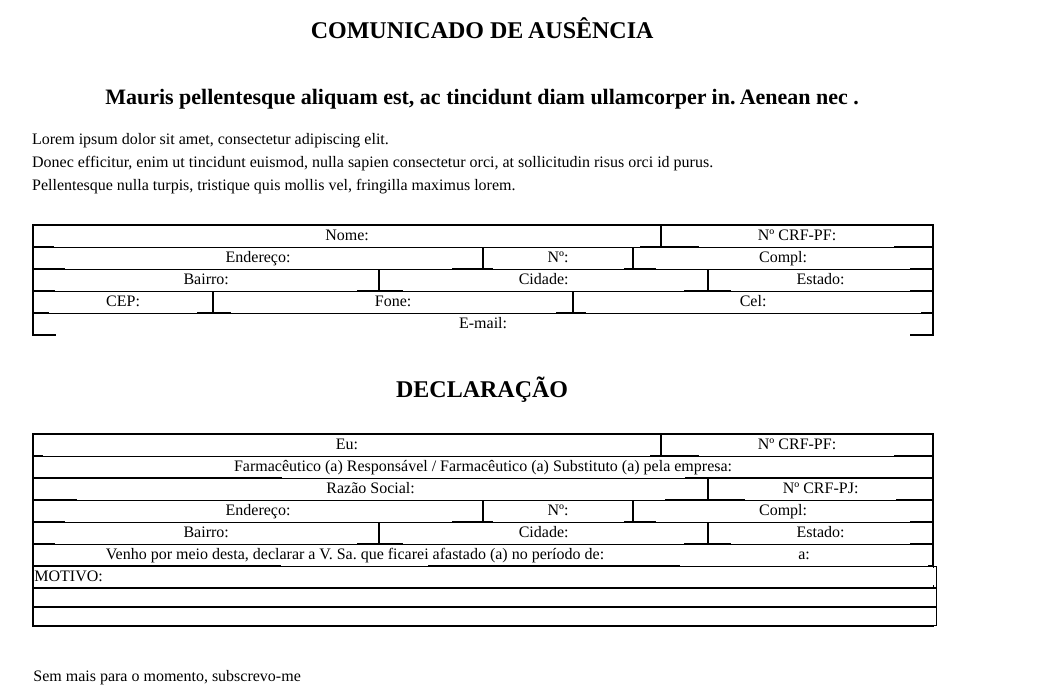
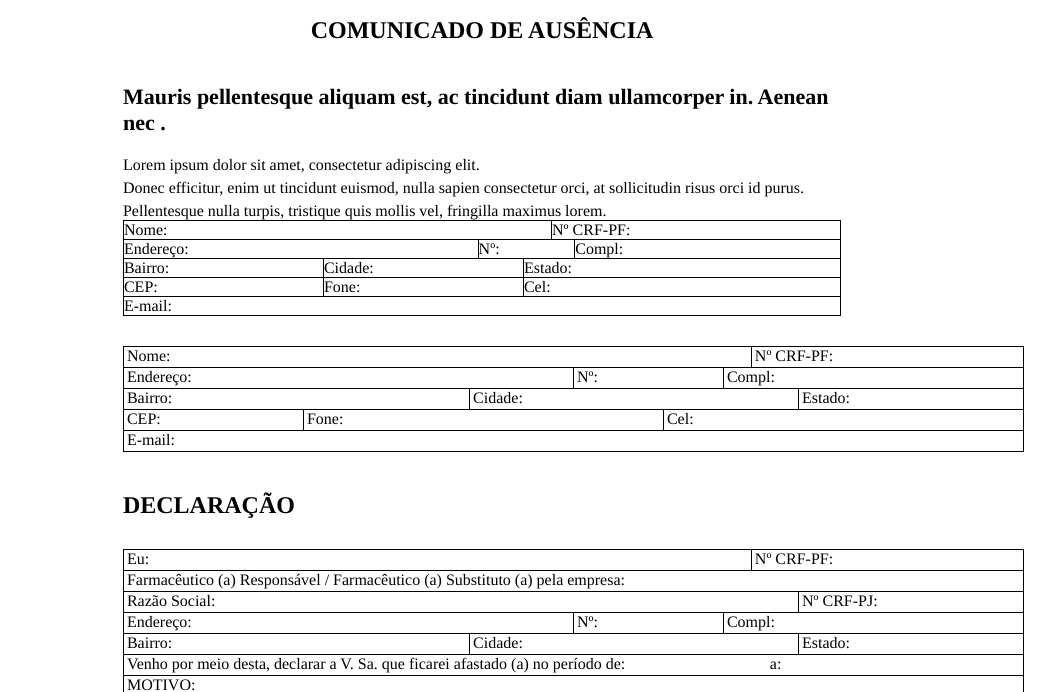
Before and after one commit to RaelFon/Formulario, a plain HTML site: page index.html in a window 1280 px wide. Shown: the part 163-855 px from the top of the page, without its empty margins (158-1213 px from the left). Drawn offline with Linux system fonts and the light colour scheme.

Commit message:
Ajuste no formulário n 02 - A

```diff
--- a/index.html
+++ b/index.html
@@ -9,15 +9,15 @@
 </head>
 
 <body>
+    <div class="container">
         <header>
             <div></div>
-        <h1>FORMULÁRIO N° 00 - A</h1>
+            <h1>FORMULÁRIO Nº 02 - A</h1>
             <div class="box">
                 <p class="box-item">Nº</p>
                 <p class="box-item-II">Func.</p>
             </div>
         </header>
-
 
         <div class="instructions">
             <p>SEGUIR INSTRUÇÕES</p>
@@ -38,6 +38,43 @@
             <p>Donec efficitur, enim ut tincidunt euismod, nulla sapien consectetur orci, at sollicitudin risus orci id
                 purus.</p>
             <p>Pellentesque nulla turpis, tristique quis mollis vel, fringilla maximus lorem.</p>
+        </div>
+
+        <div class="formulary2">
+            <div class="line1">
+                <label>Nome:</label>
+                <input class="name" type="text" />
+                <label>Nº CRF-PF:</label>
+                <input class="crf last" type="text" />
+            </div>
+            <div class="line2">
+                <label>Endereço:</label>
+                <input class="address" type="text" />
+                <label>Nº:</label>
+                <input class="number" type="text" />
+                <label>Compl:</label>
+                <input class="complement last" type="text" />
+            </div>
+            <div class="line3">
+                <label>Bairro:</label>
+                <input class="area" type="text" />
+                <label>Cidade:</label>
+                <input class="city" type="text" />
+                <label>Estado:</label>
+                <input class="state last" type="text" />
+            </div>
+            <div class="line4">
+                <label>CEP:</label>
+                <input class="cep" type="text" />
+                <label>Fone:</label>
+                <input class="phone" type="text" />
+                <label>Cel:</label>
+                <input class="cel last" type="text" />
+            </div>
+            <div class="line5">
+                <label>E-mail:</label>
+                <input class="email last" type="text" />
+            </div>
         </div>
 
         <div class="formulary">
@@ -97,19 +134,21 @@
             </div>
             <div class="formulary-items-II-line4">
                 <label class="fi-II-line4-borders-I">Venho por meio desta, declarar a V. Sa. que ficarei afastado (a) no
-                período de:<input class="line4-item-I" type="text" /></label>
+                    período de: <input class="line4-item-I" type="text" /></label>
                 <label class="fi-II-line4-borders-II">
                     a:<input class="line4-item-II" type="text" />
                 </label>
             </div>
             <div class="formulary-items-II-line5">
-            <label>MOTIVO:<input class="line5-item-I" type="text" />
+                <label>MOTIVO: <input class="line5-item-I" type="text" />
                 </label>
-            <input class="line5-item-II" type="text" />
-            <input class="line5-item-II" type="text" />
-
             </div>
-
+            <div class="formulary-items-II-line5">
+                <label><input class="line5-item-II" type="text" /></label>
+            </div>
+            <div class="formulary-items-II-line5">
+                <label><input class="line5-item-II" type="text" /></label>
+            </div>
         </div>
 
         <div class="subscrevo-me">
@@ -139,7 +178,7 @@
                 <p class="p2-II">Assinatura do funcionário</p>
             </div>
         </div>
-
+    </div>
 </body>
 
 </html>
--- a/scss/constants.scss
+++ b/scss/constants.scss
@@ -1,4 +1 @@
-* {
-    margin: 0 auto ;
-    text-align: center;
-}
+$black: #000;
--- a/scss/formulario.scss
+++ b/scss/formulario.scss
@@ -1,12 +1,18 @@
 @import 'constants';
 
+* {
+    margin: 0;
+    border: none;
+    font-family:Times, 'Times New Roman', serif;
+}
+
 html{
+    body{
+        .container {
+            margin: 0 auto;
+            width: 190mm;
+        }
 
-    font-family:Times, 'Times New Roman', serif;
-
-    body{
-            width: 900px;
-            height: 100%;
         header{
             display: grid;
             grid-template-columns: 1fr 2fr 1fr;
@@ -39,7 +45,6 @@ html{
         }
         }
 
-
         .instructions{
             border: solid 5px;
             border-style: double;
@@ -56,8 +61,6 @@ html{
                 text-align: left;
             }
         }
-
-
 
         .communicated{
             h2{
@@ -82,22 +85,58 @@ html{
                 }
         }
 
+        .formulary2 {
+            border: 1px solid $black;
 
+            div {
+                border-top: 1px solid $black;
+                display: grid;
 
+                input {
+                    border-right: 1px solid $black;
 
-    label{
-        border: solid #000 1px;
-        height: 20px;
+                    &.last {
+                        border-right: none;
+                    }
+                }
 
+                &:nth-child(1) {
+                    border-top: none;
+                    grid-template-columns: 52px 1fr 88px 200px;
+                }
+
+                &:nth-child(2) {
+                    grid-template-columns: 70px 1fr 25px 10% 50px 30%;
+                }
+
+                &:nth-child(3) {
+                    grid-template-columns: 100px 100px 100px 100px 100px 100px;
+                }
+
+                &:nth-child(4) {
+                    grid-template-columns: 100px 100px 100px 100px 100px 100px;
+                }
+
+                &:nth-child(5) {
+                    grid-template-columns: 100px 100px;
+                }
+            }
         }
 
         .formulary {
             margin-top: 30px;
             width: 900px;
-        border: solid #000 1px;
+            border-bottom: solid $black 1px;
+            border-left: solid $black 1px;
 
+            label{
+                border-top: solid $black 1px;
+                border-right: 1px solid $black;
+                padding-left: 3px;
+                height: 20px;
+            }
 
-        .formulary-items-line1{
+            .formulary-items-line1 {
                 display: grid;
                 grid-template-columns: 3fr 1.3fr;
                 align-items: center;
@@ -106,41 +145,48 @@ html{
                     width: 582px;
                     border: 0px;
                 }
+
                 .crf{
                     width: 191px;
                     border: 0px;
                 }
             }
 
-        .formulary-items-line2{
+            .formulary-items-line2 {
                 display: grid;
                 grid-template-columns: 3fr 1fr 2fr;
                 align-items: center;
-        .address{
+
+                .address {
                     width: 383px;
                     border: 0px;
                 }
-        .number{
+
+                .number {
                     width: 127px;
                     border: 0px;
                 }
-        .complement{
+
+                .complement {
                     width: 250px;
                     border: 0px;
                 }
             }
 
-        .formulary-items-line3{
+            .formulary-items-line3 {
                 display: grid;
                 grid-template-columns: 2fr 1.9fr 1.3fr;
+
                 .area{
                     width:  298px;
                     border: 0px;
                 }
+
                 .city{
                     width: 277px;
                     border: 0px;
                 }
+
                 .state{
                     width: 175px;
                     border: 0px;
@@ -150,14 +196,17 @@ html{
             .formulary-items-line4{
                 display: grid;
                 grid-template-columns: 1fr 2fr 2fr;
+
                 .cep{
                     width: 144px;
                     border: 0px;
                 }
+
                 .phone{
                     width: 321px;
                     border: 0px;
                 }
+
                 .cel{
                     width: 331px;
                     border: 0px;
@@ -166,8 +215,9 @@ html{
 
             .formulary-items-line5{
                 display: grid;
+
                 .email{
-                width: 850px;
+                    width: 840px;
                     border: 0px;
                 }
             }
@@ -177,15 +227,17 @@ html{
             margin-top: 40px;
         }
 
-    .formulary{
-        .formulary-items-II-line1{
+        .formulary {
+            .formulary-items-II-line1 {
                 display: grid;
                 grid-template-columns: 3fr 1.3fr;
                 align-items: center;
+
                 .eu{
                     width: 603px;
                     border: 0px;
                 }
+
                 .crf{
                     width: 191px;
                     border: 0px;
@@ -194,7 +246,8 @@ html{
 
             .formulary-items-II-line2{
                 display: grid;
-            .pharm{
+
+                .pharm {
                     width: 399px;
                     border: 0px;
                 }
@@ -203,6 +256,7 @@ html{
             .formulary-items-II-line3{
                 display: grid;
                 grid-template-columns: 3fr 1fr;
+
                 .social{
                         width :584px;
                         border: 0px;
@@ -235,20 +289,22 @@ html{
                 }
             }
 
-        .formulary-items-II-line5{
+            .formulary-items-II-line5 {
                 display: grid;
+                grid-template-columns: 1fr;
 
-            .line5-item-I{
-            width: 829px;
+                .line5-item-I, .line5-item-II{
+                    width: 820px;
                     border: 0px;
                 }
-            .line5-item-II{
-                width: 898px;
-                border:solid #000 1px;
+
+                .line5-item-II {
+                    width: 100%;
                 }
             }
         }
-        .subscrevo-me{
+
+        .subscrevo-me {
             display: grid;
             grid-template-columns: 1fr 2fr;
             margin-top: 40px;
@@ -281,8 +337,8 @@ html{
                 visibility: hidden;
                 width: 50px;
             }
+        }
 
-        }
         #ul-sub{
             float: right;
             display: grid;
@@ -328,7 +384,5 @@ html{
 
             }
         }
-
     }
-
 }
```
Also changed, not shown: css/formulario.css. Lines whose indentation alone changed are shown as unchanged.
